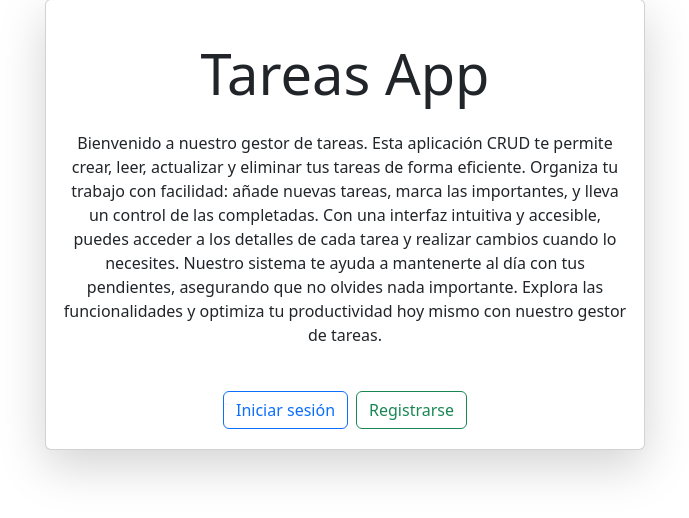
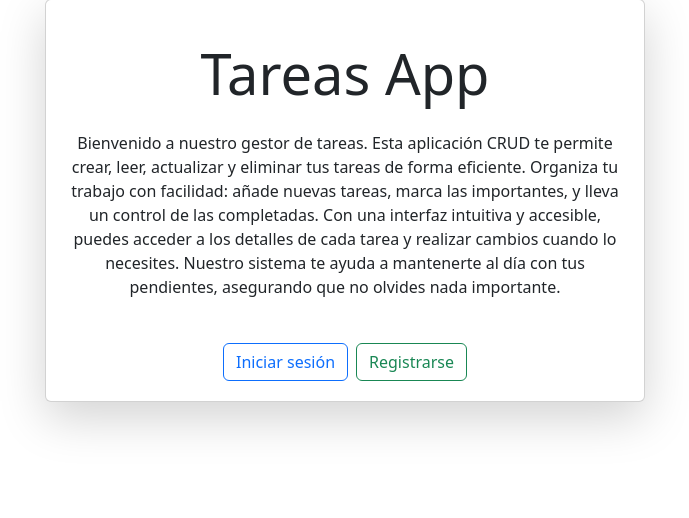
Before and after one commit to rjuanpablo/django-crud, a Django app: page / in a window 1280 px wide. Shown: the part 105-623 px from the top of the page, without its empty margins (295-984 px from the left). Run offline with Django 4.2, Linux system fonts and the light colour scheme.

Commit message:
Update home.html

```diff
--- a/tasks/templates/home.html
+++ b/tasks/templates/home.html
@@ -11,8 +11,7 @@
             actualizar y eliminar tus tareas de forma eficiente. Organiza tu trabajo con facilidad: añade nuevas tareas,
             marca las importantes, y lleva un control de las completadas. Con una interfaz intuitiva y accesible, puedes
             acceder a los detalles de cada tarea y realizar cambios cuando lo necesites. Nuestro sistema te ayuda a
-            mantenerte al día con tus pendientes, asegurando que no olvides nada importante. Explora las funcionalidades
-            y optimiza tu productividad hoy mismo con nuestro gestor de tareas.</p>
+            mantenerte al día con tus pendientes, asegurando que no olvides nada importante.</p>
         <div class="d-flex justify-content-center mt-4">
             <a class="btn btn-outline-primary m-1" href="{% url 'signin' %}">Iniciar sesión</a>
             <a class="btn btn-outline-success m-1" href="{% url 'signup' %}">Registrarse</a>
```
